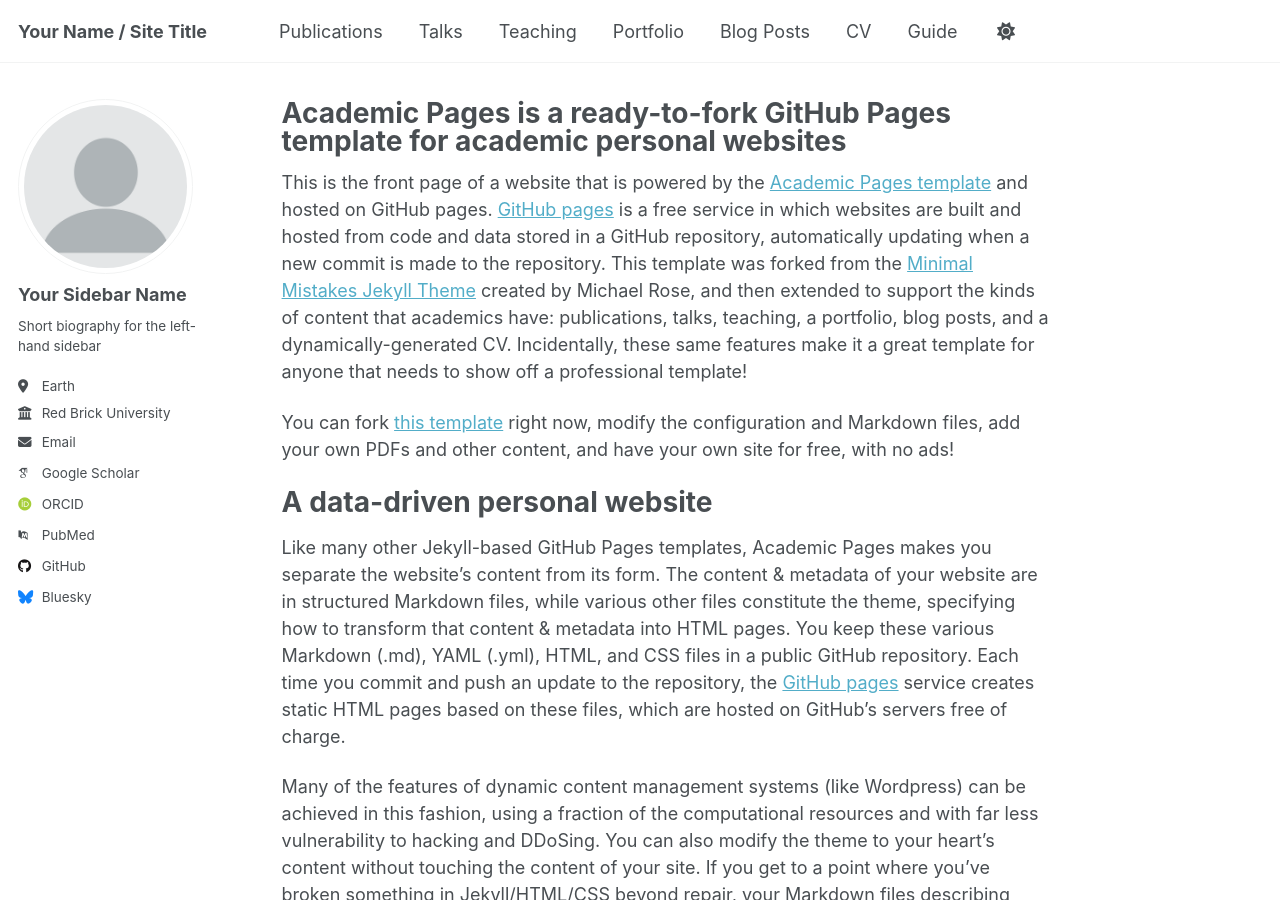
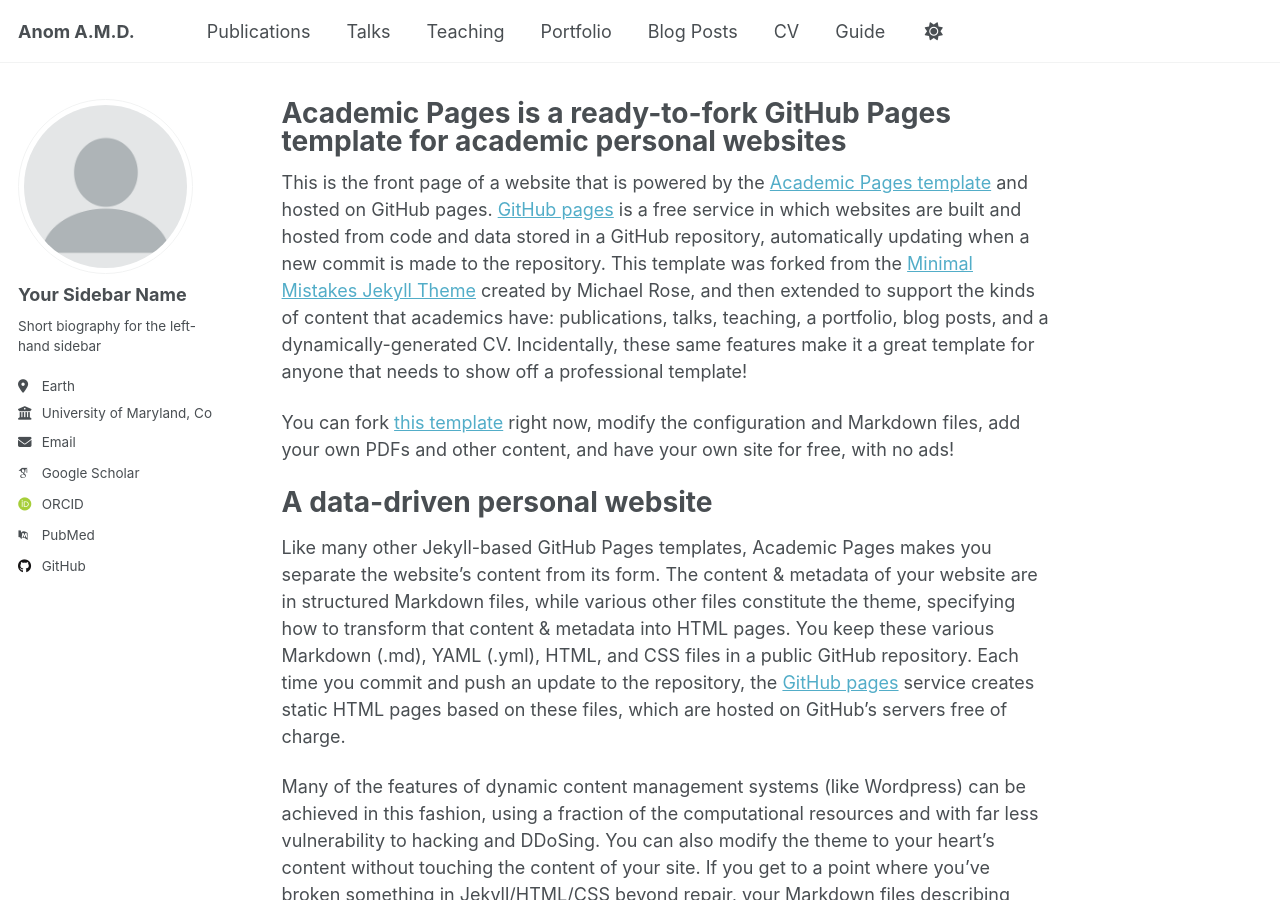
Before and after one commit to anomdule/anomdule.github.io, a Jekyll site: the page built from _pages/about.md, in a window 1280 px wide and 900 px high. Built offline with Jekyll 4.4.1, drawn with Linux system fonts in a browser that asks for light colours; some web fonts are replaced; a script that is not in the unit is left out.

Commit message:
Update _config.yml

```diff
--- a/_config.yml
+++ b/_config.yml
@@ -9,14 +9,14 @@
 # Basic Site Settings
 locale                   : "en-US"
 site_theme               : "default" # Currently available options are "default", "air"
-title                    : "Your Name / Site Title"
+title                    : "Anom A.M.D."
 title_separator          : "-"
 name                     : &name "Your Name"
-description              : &description "Your Name's academic portfolio"   # Update this with a general description of your site, this is the default if not overridden by a page
-url                      : https://academicpages.github.io # The base hostname & protocol for your site e.g. "https://[your GitHub username].github.io",
+description              : &description "Applied Economics • Public Policy"   # Update this with a general description of your site, this is the default if not overridden by a page
+url                      : https://anomdule.github.io # The base hostname & protocol for your site e.g. "https://[your GitHub username].github.io",
                                                            # or if you already have some other page hosted on Github then use "https://[your GitHub username].github.io/[Your Repo Name]"
 baseurl                  : "" # the subpath of your site, e.g. "/blog"
-repository               : "academicpages/academicpages.github.io"
+repository               : "anomdule/anomdule.github.io"
 
 # Site Author - The following control what appear as part of the author content on the side bar.
 #               If a field is blank the icon and link will not appear, otherwise it will be shown.
@@ -28,9 +28,9 @@ author:
   pronouns         : # example: "she/her"
   bio              : "Short biography for the left-hand sidebar"
   location         : "Earth"
-  employer         : "Red Brick University"
+  employer         : "University of Maryland, College Park"
   uri              : # URL
-  email            : "none@example.org"
+  email            : "anomdule@gmail.com/ anomdule@umd.edu"
 
   # Academic websites
   academia         : # URL
@@ -53,31 +53,31 @@ author:
   stackoverflow    : # User number or user number and name (i.e., use "1" or "1/jeff-atwood")
 
   # Social media
-  artstation       : # Username
-  bluesky          : "bsky.app" # Replace this with you Bluesky username
-  facebook         : # Username
-  flickr           : # Username
-  foursquare       : # Username
-  goodreads        : # Username
-  google_plus      : # Username
-  keybase          : # Username
-  instagram        : # Username
-  lastfm           : # Username
+  # artstation       : # Username
+  # bluesky          : "bsky.app" # Replace this with you Bluesky username
+  # facebook         : # Username
+  # flickr           : # Username
+  # foursquare       : # Username
+  # goodreads        : # Username
+  # google_plus      : # Username
+  # keybase          : # Username
+  # instagram        : # Username
+  # lastfm           : # Username
   linkedin         : # Username
-  mastodon         : # URL
-  medium           : # URL
-  pinterest        : # Username
-  soundcloud       : # Username
-  steam            : # Username
-  telegram         : # URL
-  tumblr           : # Username
-  twitter          : # Username for X / Twitter
-  vine             : # Username
-  weibo            : # Username
-  wikipedia        : # Username
-  xing             : # Username
-  youtube          : # Username
-  zhihu            : # Username
+  # mastodon         : # URL
+  # medium           : # URL
+  # pinterest        : # Username
+  # soundcloud       : # Username
+  # steam            : # Username
+  # telegram         : # URL
+  # tumblr           : # Username
+  # twitter          : # Username for X / Twitter
+  # vine             : # Username
+  # weibo            : # Username
+  # wikipedia        : # Username
+  # xing             : # Username
+  # youtube          : # Username
+  # zhihu            : # Username
 
 # Publication Category - The following the list of publication categories and their headings
 publication_category:
@@ -134,20 +134,20 @@ yandex_site_verification :
 
 
 # Social Sharing
-twitter:
-  username               : &twitter
-facebook:
-  username               :
-  app_id                 :
-  publisher              :
-og_image                 :  # Social media default site image
-og_description           :  # Social media default site image description
-# For specifying social profiles
-# - https://developers.google.com/structured-data/customize/social-profiles
-social:
-  type                   : # Person or Organization (defaults to Person)
-  name                   : # If the user or organization name differs from the site's name
-  links: # An array of links to social media profiles
+# twitter:
+#   username               : &twitter
+# facebook:
+#   username               :
+#   app_id                 :
+#   publisher              :
+# og_image                 :  # Social media default site image
+# og_description           :  # Social media default site image description
+# # For specifying social profiles
+# # - https://developers.google.com/structured-data/customize/social-profiles
+# social:
+#   type                   : # Person or Organization (defaults to Person)
+#   name                   : # If the user or organization name differs from the site's name
+#   links: # An array of links to social media profiles
 
 
 # Analytics
```
